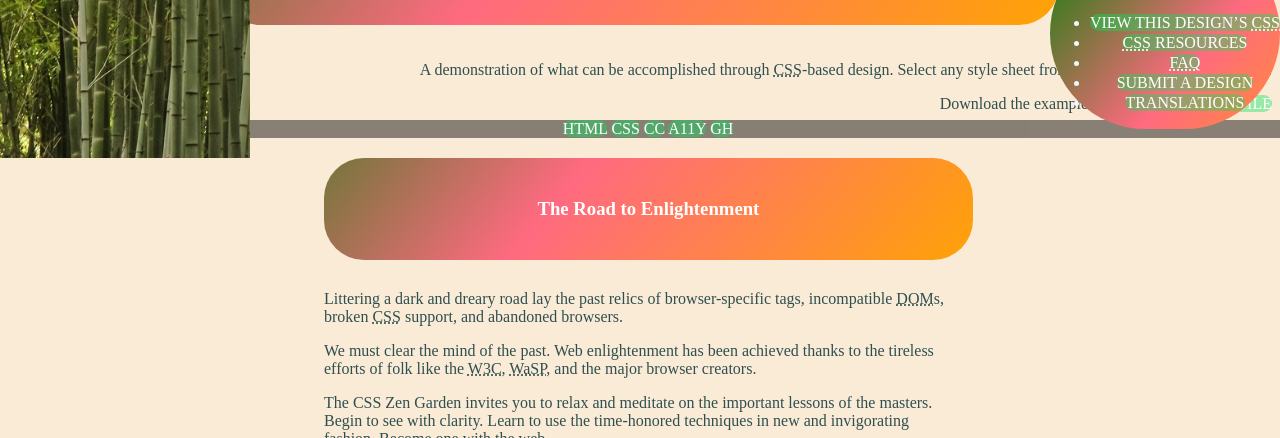
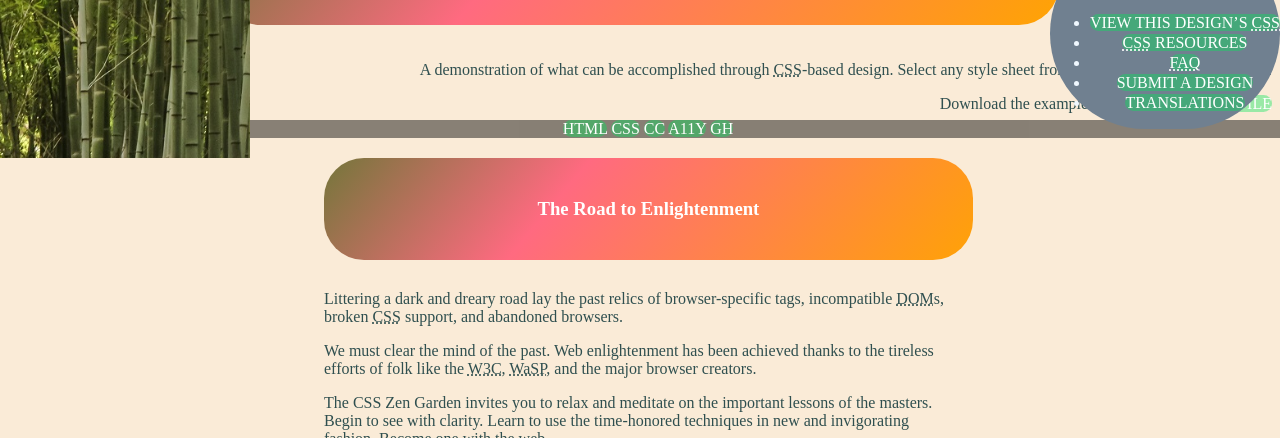
Before and after one commit to Zellzilli/netlify-zen-garden, a plain HTML site: page index.html in a window 1280 px wide. Shown: the part 662-1100 px from the top of the page. Drawn offline with Linux system fonts and the light colour scheme; a web font is replaced by a local one.

Commit message:
Update zenstyle.css

```diff
--- a/zenstyle.css
+++ b/zenstyle.css
@@ -219,6 +219,7 @@ a {
 right:0;
 top: 600px;
 color: aliceblue;
+background-color: slategrey;
 border-radius: 100px;
  }
 
@@ -235,7 +236,7 @@ border-radius: 100px;
   }
 
 
- .zen-resources,.intro h2,.preamble h3, .explanation h3, .participation h3, .design-archives h3, .benefits h3, .requirements h3{
+ .intro h2,.preamble h3, .explanation h3, .participation h3, .design-archives h3, .benefits h3, .requirements h3{
     background: linear-gradient(130deg, darkgreen, #11927c, #07b0e3,green,#FF6A80, orange,ivory);
     background-size: 400% 400%;
 
```
